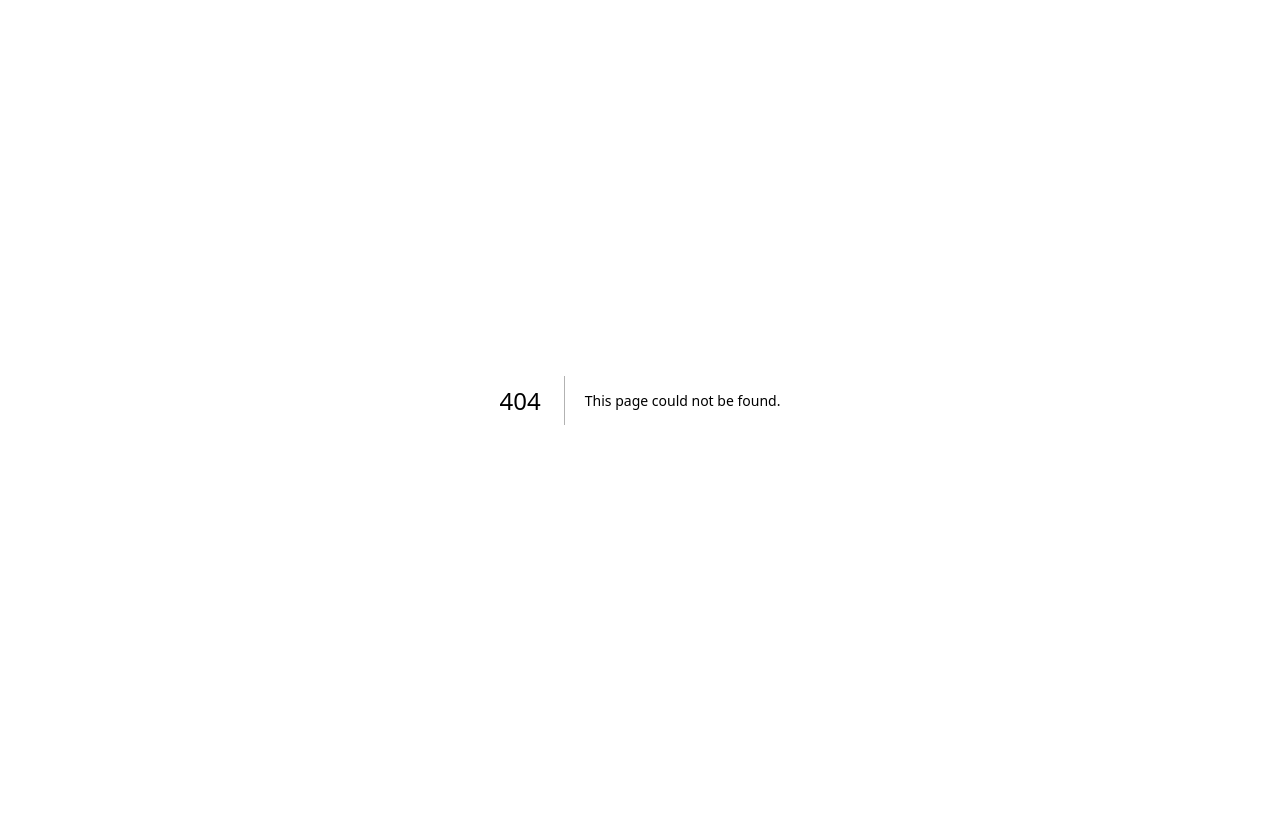
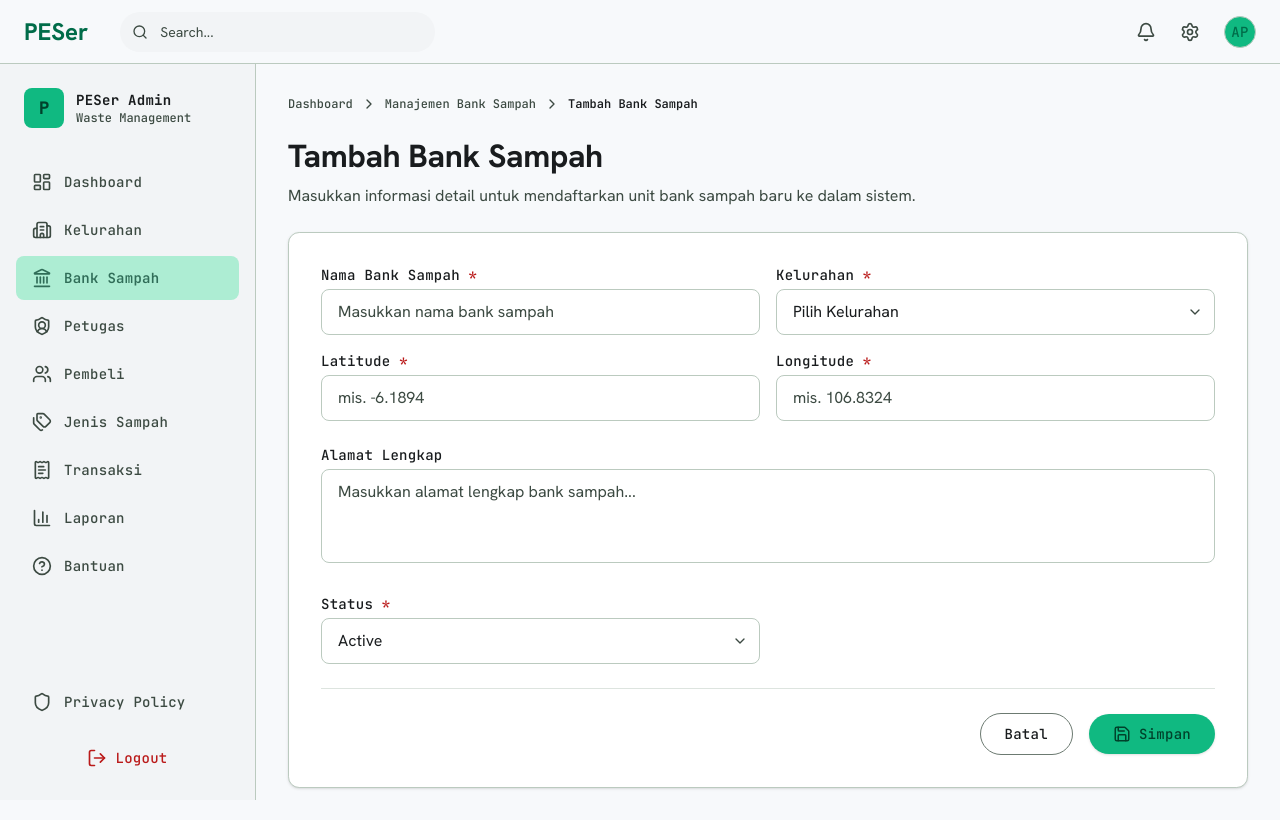
Before and after one commit to PESer-Bacukiki-Barat/PESer, a Next.js app: page /admin/bank-sampah/tambah in a window 1280 px wide. Before the commit this address had no page. Built offline with nearby package versions, Linux system fonts and the light colour scheme.

Commit message:
add page tambahBankSampah on feat: bank-sampah

```diff
--- /dev/null
+++ b/src/app/admin/bank-sampah/tambah/page.tsx
@@ -0,0 +1,42 @@
+import type { Metadata } from "next";
+import { ChevronRight } from "lucide-react";
+
+import { BankSampahForm } from "@/components/admin/bank-sampah-form";
+
+export const metadata: Metadata = {
+  title: "Tambah Bank Sampah",
+};
+
+export default function TambahBankSampahPage() {
+  return (
+    <>
+      {/* Breadcrumbs */}
+      <nav
+        aria-label="Breadcrumb"
+        className="flex items-center gap-2 text-on-surface-variant font-label-sm text-label-sm mb-6"
+      >
+        <a className="hover:text-primary transition-colors" href="/admin">
+          Dashboard
+        </a>
+        <ChevronRight className="size-4" />
+        <a className="hover:text-primary transition-colors" href="/admin/bank-sampah">
+          Manajemen Bank Sampah
+        </a>
+        <ChevronRight className="size-4" />
+        <span className="text-on-surface font-semibold">Tambah Bank Sampah</span>
+      </nav>
+
+      {/* Header */}
+      <div className="mb-6">
+        <h1 className="font-headline-lg-mobile md:font-headline-lg text-headline-lg-mobile md:text-headline-lg text-on-surface mb-2">
+          Tambah Bank Sampah
+        </h1>
+        <p className="font-body-md text-body-md text-on-surface-variant max-w-2xl">
+          Masukkan informasi detail untuk mendaftarkan unit bank sampah baru ke dalam sistem.
+        </p>
+      </div>
+
+      <BankSampahForm cancelHref="/admin/bank-sampah" />
+    </>
+  );
+}
--- /dev/null
+++ b/src/components/admin/bank-sampah-form.tsx
@@ -0,0 +1,177 @@
+"use client";
+
+import { useState, type FormEvent } from "react";
+import { Save } from "lucide-react";
+import { useRouter } from "next/navigation";
+
+import { cn } from "@/lib/utils";
+import { Field, SelectField, inputClasses, type SelectOption } from "@/components/admin/form-fields";
+import { KELURAHAN } from "@/components/admin/bank-sampah-table";
+
+export type BankSampahFormValues = {
+  nama: string;
+  kelurahan: string;
+  alamat: string;
+  latitude: number;
+  longitude: number;
+  status: string;
+};
+
+export const BANK_SAMPAH_STATUS_OPTIONS: SelectOption[] = [
+  { value: "Active", label: "Active" },
+  { value: "Non-aktif", label: "Non-aktif" },
+];
+
+export function BankSampahForm({
+  initialData,
+  kelurahanOptions = KELURAHAN,
+  statusOptions = BANK_SAMPAH_STATUS_OPTIONS,
+  submitLabel = "Simpan",
+  cancelLabel = "Batal",
+  cancelHref,
+  onSubmit,
+  onCancel,
+}: {
+  initialData?: Partial<BankSampahFormValues>;
+  kelurahanOptions?: SelectOption[];
+  statusOptions?: SelectOption[];
+  submitLabel?: string;
+  cancelLabel?: string;
+  cancelHref?: string;
+  onSubmit?: (values: BankSampahFormValues) => void;
+  onCancel?: () => void;
+}) {
+  const router = useRouter();
+
+  const [nama, setNama] = useState(initialData?.nama ?? "");
+  const [kelurahan, setKelurahan] = useState(initialData?.kelurahan ?? "");
+  const [alamat, setAlamat] = useState(initialData?.alamat ?? "");
+  const [latitude, setLatitude] = useState(
+    initialData?.latitude != null ? String(initialData.latitude) : "",
+  );
+  const [longitude, setLongitude] = useState(
+    initialData?.longitude != null ? String(initialData.longitude) : "",
+  );
+  const [status, setStatus] = useState(
+    initialData?.status ?? statusOptions[0]?.value ?? "",
+  );
+
+  function handleSubmit(e: FormEvent<HTMLFormElement>) {
+    e.preventDefault();
+    onSubmit?.({
+      nama: nama.trim(),
+      kelurahan,
+      alamat: alamat.trim(),
+      latitude: Number(latitude) || 0,
+      longitude: Number(longitude) || 0,
+      status,
+    });
+  }
+
+  function handleCancel() {
+    if (cancelHref) {
+      router.push(cancelHref);
+    } else {
+      onCancel?.();
+    }
+  }
+
+  return (
+    <div className="bg-surface-container-lowest border border-outline-variant rounded-xl p-6 md:p-8 shadow-sm">
+      <form onSubmit={handleSubmit} className="space-y-6">
+        {/* Lokasi Grid */}
+        <div className="grid grid-cols-1 md:grid-cols-2 gap-4">
+          <Field label="Nama Bank Sampah" required htmlFor="nama">
+            <input
+              id="nama"
+              type="text"
+              value={nama}
+              onChange={(e) => setNama(e.target.value)}
+              placeholder="Masukkan nama bank sampah"
+              required
+              className={inputClasses}
+            />
+          </Field>
+          <SelectField
+            id="kelurahan"
+            label="Kelurahan"
+            required
+            value={kelurahan}
+            onChange={setKelurahan}
+            options={kelurahanOptions}
+            placeholder={kelurahan === "" ? "Pilih Kelurahan" : undefined}
+          />
+          <Field label="Latitude" required htmlFor="latitude">
+            <input
+              id="latitude"
+              type="number"
+              min={-90}
+              max={90}
+              step="0.0001"
+              value={latitude}
+              onChange={(e) => setLatitude(e.target.value)}
+              placeholder="mis. -6.1894"
+              required
+              className={inputClasses}
+            />
+          </Field>
+          <Field label="Longitude" required htmlFor="longitude">
+            <input
+              id="longitude"
+              type="number"
+              min={-180}
+              max={180}
+              step="0.0001"
+              value={longitude}
+              onChange={(e) => setLongitude(e.target.value)}
+              placeholder="mis. 106.8324"
+              required
+              className={inputClasses}
+            />
+          </Field>
+        </div>
+
+        {/* Alamat */}
+        <Field label="Alamat Lengkap" htmlFor="alamat">
+          <textarea
+            id="alamat"
+            rows={3}
+            value={alamat}
+            onChange={(e) => setAlamat(e.target.value)}
+            placeholder="Masukkan alamat lengkap bank sampah..."
+            className={cn(inputClasses, "resize-none")}
+          />
+        </Field>
+
+        <div className="grid grid-cols-1 md:grid-cols-2 gap-4">
+          <SelectField
+            id="status"
+            label="Status"
+            required
+            value={status}
+            onChange={setStatus}
+            options={statusOptions}
+          />
+        </div>
+
+        {/* Action Buttons */}
+        <div className="flex items-center justify-end gap-4 pt-6 border-t border-outline-variant/50">
+          <button
+            type="button"
+            onClick={handleCancel}
+            className="px-6 py-2.5 rounded-full border border-outline text-on-surface font-label-md text-label-md hover:bg-surface-container-low transition-colors"
+          >
+            {cancelLabel}
+          </button>
+          <button
+            type="submit"
+            className="px-6 py-2.5 rounded-full bg-primary-container text-on-primary-container font-label-md text-label-md hover:bg-primary hover:text-on-primary transition-colors flex items-center gap-2 shadow-sm"
+          >
+            <Save className="size-[18px]" />
+            {submitLabel}
+          </button>
+        </div>
+      </form>
+    </div>
+  );
+}
--- a/src/components/admin/bank-sampah-table.tsx
+++ b/src/components/admin/bank-sampah-table.tsx
@@ -1,6 +1,7 @@
 "use client";
 
 import { useMemo } from "react";
+import Link from "next/link";
 import { Download, Eye, Pencil, Plus, Trash2 } from "lucide-react";
 
 import { DataTable, type Column } from "@/components/ui/data-table";
@@ -30,7 +31,6 @@ export const KELURAHAN = [
 
 export function BankSampahTable({
   bankSampah,
-  onAdd,
   onEdit,
   onDelete,
   onView,
@@ -38,7 +38,6 @@ export function BankSampahTable({
   onSelectedChange,
 }: {
   bankSampah: BankSampah[];
-  onAdd?: () => void;
   onEdit?: (b: BankSampah) => void;
   onDelete?: (b: BankSampah) => void;
   onView?: (b: BankSampah) => void;
@@ -155,14 +154,13 @@ export function BankSampahTable({
             <Download className="size-[18px]" />
             <span>Export</span>
           </button>
-          <button
-            type="button"
-            onClick={onAdd}
+          <Link
+            href="/admin/bank-sampah/tambah"
             className="flex-1 lg:flex-none flex items-center justify-center gap-2 px-4 py-2 bg-primary text-on-primary rounded-lg hover:bg-primary-fixed-variant transition-colors font-label-md text-label-md shadow-sm"
           >
             <Plus className="size-[18px]" />
             <span>Tambah Bank Sampah</span>
-          </button>
+          </Link>
         </>
       }
       actions={() => [
```
